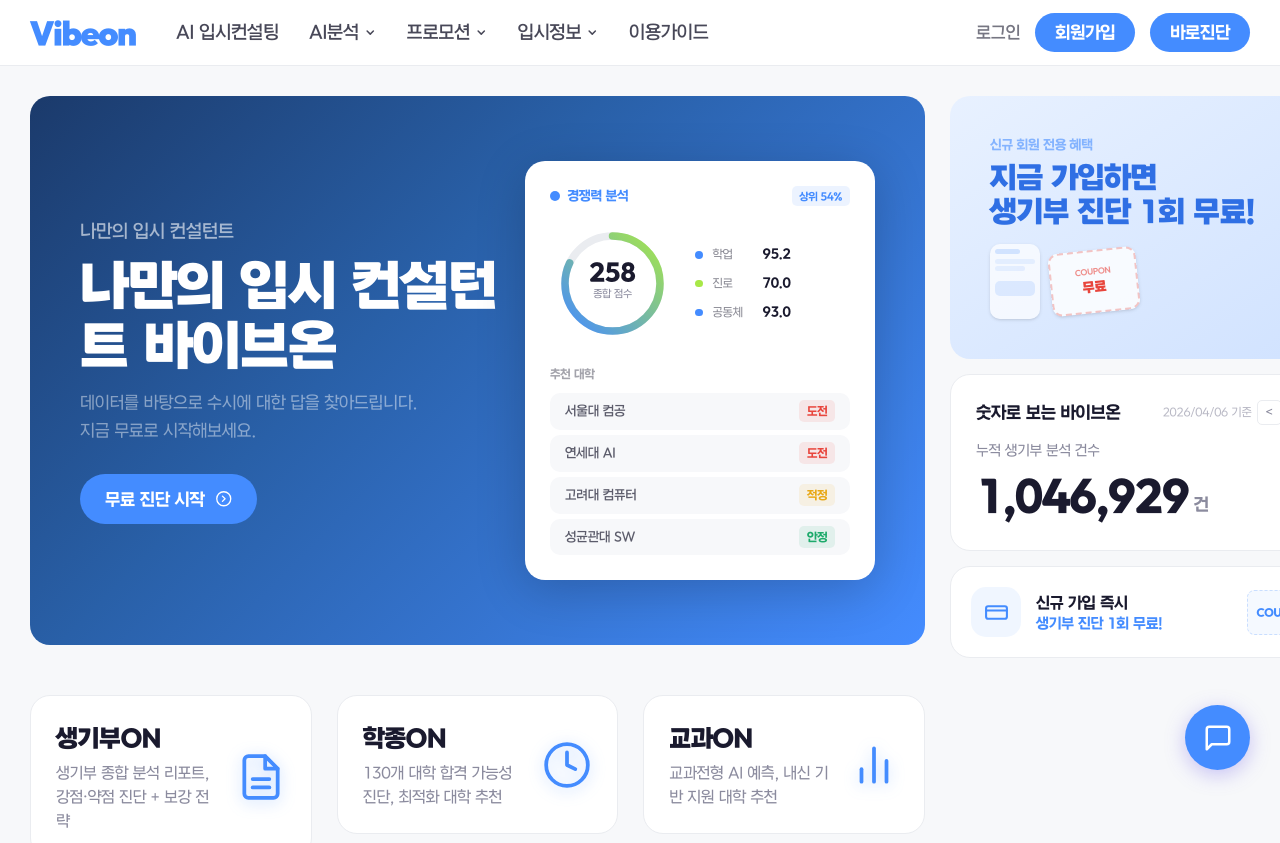
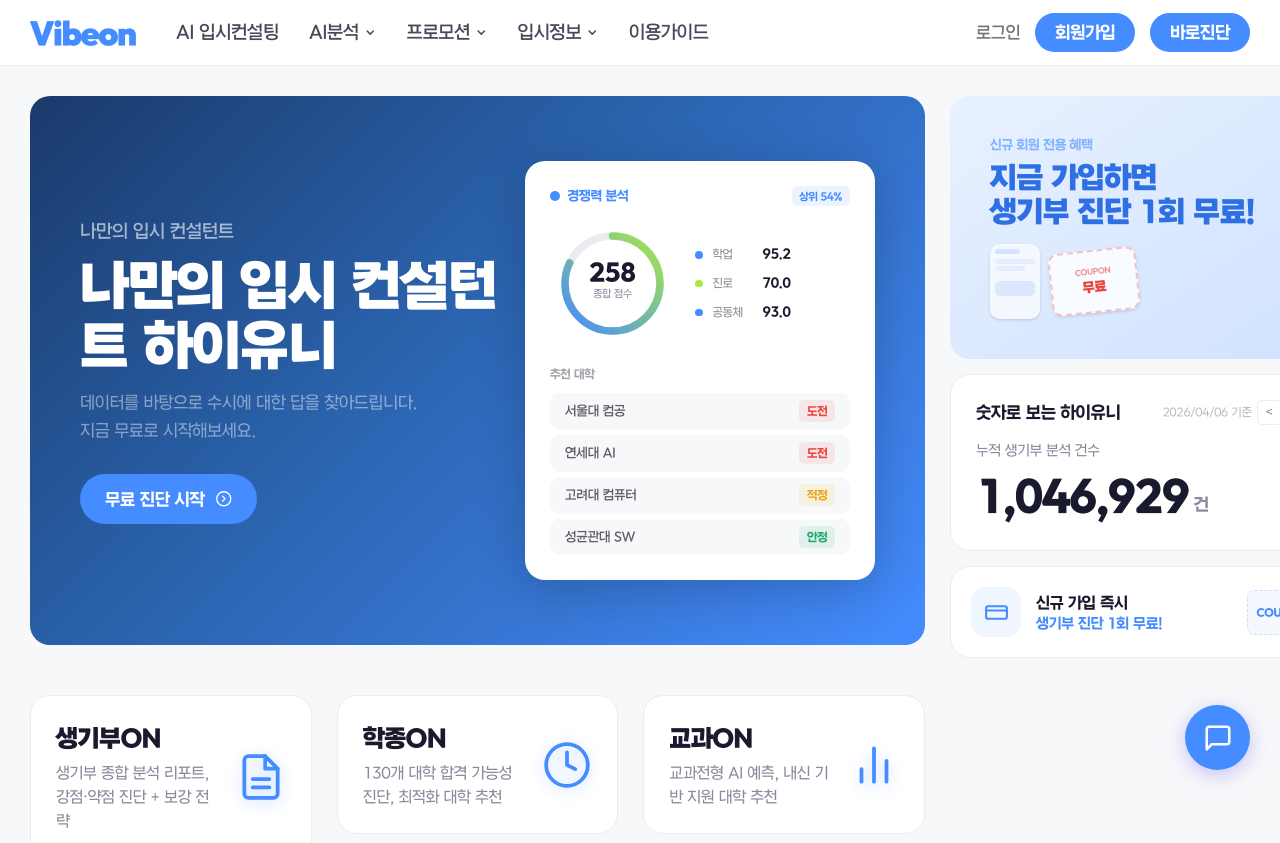
Before and after one commit to INNO-HI-Inc/hi-university, a Next.js app: page /hi-university/ in a window 1280 px wide. Shown: the top 843 px of the page. Built offline with nearby package versions, Linux system fonts and the light colour scheme.

Commit message:
Rename 바이브온 to 하이유니

```diff
--- a/src/app/page.tsx
+++ b/src/app/page.tsx
@@ -30,7 +30,7 @@
         <div>
           <p className="mb-2 text-[12px] md:text-[14px] font-medium text-white/60">나만의 입시 컨설턴트</p>
           <h1 className="mb-3 text-[24px] md:text-[32px] lg:text-[40px] font-extrabold leading-[1.2] text-white">
-            나만의 입시 컨설턴트 바이브온
+            나만의 입시 컨설턴트 하이유니
           </h1>
           <p className="mb-6 text-[13px] leading-[1.7] text-white/45">
             데이터를 바탕으로 수시에 대한 답을 찾아드립니다.
@@ -240,7 +240,7 @@
       {/* Stats */}
       <div className="rounded-2xl border border-line bg-white p-5">
         <div className="mb-3 flex items-center justify-between">
-          <h3 className="text-[13px] font-bold text-ink">숫자로 보는 바이브온</h3>
+          <h3 className="text-[13px] font-bold text-ink">숫자로 보는 하이유니</h3>
           <div className="flex items-center gap-1">
             <span className="text-[9px] text-slate/60">2026/04/06 기준</span>
             <button className="flex h-5 w-5 items-center justify-center rounded border border-line text-[10px] text-slate">
```
Also changed, not shown: 48 other files (tests, documents, lock files or other folders).
